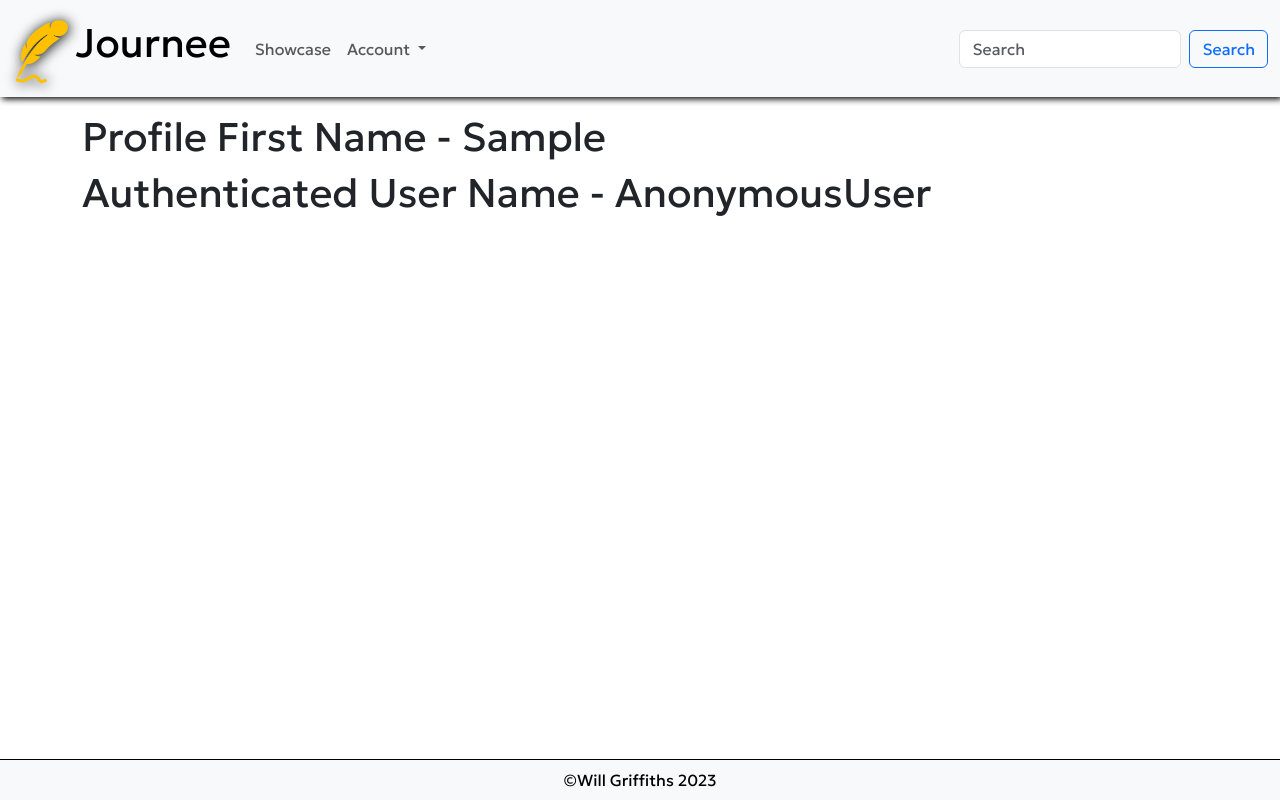
After one commit to Will-Griffiths-Ireland/Journee, a Django app: page /viewprofile/1/ in a window 1280 px wide. The commit adds this page. Run offline with Django 4.2, Linux system fonts and the light colour scheme; tables that the repository leaves empty hold one stand-in row (values such as "Sample post"); some web fonts are replaced.

Commit message:
Modify - Extend Profile Config

```diff
--- a/journal/forms.py
+++ b/journal/forms.py
@@ -32,8 +32,7 @@ class ProfileForm(forms.ModelForm):
     """
     class Meta:
         model = Profile
-        fields = ['user',
-                  'first_name',
+        fields = ['first_name',
                   'last_name',
                   'birthday',
                   'account_activated',
--- a/journal/models.py
+++ b/journal/models.py
@@ -8,7 +8,7 @@ import datetime
 
 class Journal(models.Model):
     """
-    A model to create and manage journal page entries
+    A model for each journal page entries
     """
 
     user = models.ForeignKey(
@@ -48,6 +48,18 @@ class Journal(models.Model):
             return journal_page[0].id
         else:
             return False
+
+    def userHasFullProfile(self):
+        """Check to see if this user has a full profile"""
+        requestor = get_current_user()
+        profile_match = Profile.objects.filter(
+            user_id=requestor.id
+            )
+        if profile_match:
+            return profile_match[0].user_id
+        else:
+            return False
+
 
     def addPageView(self):
         """
@@ -107,3 +119,17 @@ class Profile(models.Model):
 
     def __str__(self):
         return str(self.id)
+
+
+    def IsProfileComplete(self):
+        """
+            Has the user got an extended profile?
+        """
+        requestor = get_current_user()
+        profile = Profile.objects.filter(
+            user_id=requestor.id
+            )
+        if profile:
+            return True
+        else:
+            return False
--- a/journal/templates/journal/showcase.html
+++ b/journal/templates/journal/showcase.html
@@ -11,7 +11,7 @@
 </h1>
 <div class="container d-flex flex-row flex-wrap justify-content-center fade-in">
 
-    {% for journal_page in showcase_journals %}
+    {% for journal_page in journals %}
     {% if journal_page.is_public %}
     <a href="{% url 'view_journal_page' journal_page.id %}" class="journal_pages"
         aria-label="Click to view {{ journal_page.journal_date }} {{ journal_page.title }}">
--- /dev/null
+++ b/journal/templates/journal/view_profile.html
@@ -0,0 +1,13 @@
+{% extends 'core.html'%}
+{% load static %}
+{% block page_title %} {{ request.user|title }}'s Profile {% endblock %}
+
+{% block content %}
+
+<div class="container">
+        <div class=" mt-3 p1">
+            <h1> Profile First Name - {{ profile_page.first_name }}</h1>
+            <h1> Authenticated User Name - {{ request.user }}</h1>
+            </div>
+</div>
+{% endblock %}
--- a/journal/urls.py
+++ b/journal/urls.py
@@ -6,6 +6,7 @@ from .views import (
     RemovePage,
     EditPage,
     JournalSearch,
+    ViewProfilePage,
     EditProfile,
     AddProfile,
     Showcase
@@ -15,8 +16,9 @@ urlpatterns = [
     path("", Showcase.as_view(), name="showcase_journals"),
     path("add/", AddJournalPage.as_view(), name="add_journal_page"),
     path("journals/", Journals.as_view(), name="journals"),
-    path("profile/", AddProfile.as_view(), name="add_profile"),
-    path("profile/<slug:pk>/", EditProfile.as_view(), name="edit_profile"),
+    path("addprofile/<slug:pk>/", AddProfile.as_view(), name="add_profile"),
+    path("viewprofile/<slug:pk>/", ViewProfilePage.as_view(), name="view_profile"),
+    path("editprofile/<slug:pk>/", EditProfile.as_view(), name="edit_profile"),
     path("search/journals/", JournalSearch.as_view(), name="journal_search"),
     path("journal/<slug:pk>/", ViewJournalPage.as_view(), name="view_journal_page"),
     path("delete/<slug:pk>/", RemovePage.as_view(),
--- a/journal/views.py
+++ b/journal/views.py
@@ -32,7 +32,7 @@ class Showcase(ListView):
 
     template_name = "journal/showcase.html"
     model = Journal
-    context_object_name = "showcase_journals"
+    context_object_name = "journals"
 
 
 class ViewJournalPage(DetailView):
@@ -43,6 +43,16 @@ class ViewJournalPage(DetailView):
     template_name = "journal/view_page.html"
     model = Journal
     context_object_name = "journal_page"
+
+
+class ViewProfilePage(DetailView):
+    """
+    View a users profile
+    """
+
+    template_name = "journal/view_profile.html"
+    model = Profile
+    context_object_name = "profile_page"
 
 
 class JournalSearch(ListView):
--- a/static/css/core.css
+++ b/static/css/core.css
@@ -24,7 +24,7 @@
 }
 
 * {
-    font-family: var(--cherry_bomb);
+    font-family: var(--geologica);
 }
 
 .hidden {
--- a/templates/includes/header.html
+++ b/templates/includes/header.html
@@ -23,6 +23,7 @@
                             Journal
                         </a>
                         <ul class="dropdown-menu">
+
                             <li><a class="dropdown-item" href="{% url 'add_journal_page' %}">Add Page</a></li>
                             <li><a class="dropdown-item" href="{% url 'journals' %}">View</a></li>
                         </ul>
@@ -34,8 +35,12 @@
                         </a>
                         <ul class="dropdown-menu">
                             {% if request.user.is_authenticated %}
-                            <li><a class="dropdown-item" href="{% url 'add_profile' %}">View Profile</a></li>
-                            <li><a class="dropdown-item" href="/accounts/logout/">Logout ( {{ request.user }} )</a></li>
+                            {% if journals.0.userHasFullProfile %}
+                            <li><a class="dropdown-item" href="{% url 'view_profile' request.user.id %}">View Profile</a></li>
+                            {% else %}
+                            <li><a class="dropdown-item" href="{% url 'add_profile' request.user.id %}">Add Profile</a></li>
+                            {% endif %}
+                            <li><a class="dropdown-item" href="/accounts/logout/">Logout ( {{ request.user|title }} )</a></li>
                             {% else %}
                             <li><a class="dropdown-item" href="/accounts/login/">Login</a></li>
                             <li><a class="dropdown-item" href="/accounts/signup/">Create Account</a></li>
```
Also changed, not shown: journal/templates/journal/add_profile.html (added, +19 -0 lines).
